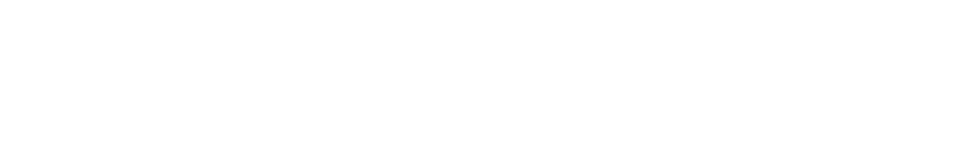
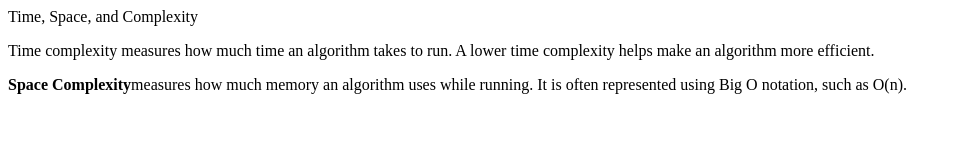
Before and after one commit to acciojob/time-and-space-complexity-Tarun-pal-26, a website: page main.html in a window 1280 px wide. Shown: the whole page, without its empty margins (0-958 px from the left). Drawn offline with Linux system fonts and the light colour scheme.

Commit message:
created a submission

```diff
--- a/main.html
+++ b/main.html
@@ -4,10 +4,14 @@
 
 <head>
 	<link rel="stylesheet" href="styles.css">
+	<title>Time and Space Complexity</title>
 </head>
 
 <body>
 	<!-- the entire body must be written by student -->
+	<hi>Time, Space, and Complexity</hi>
+	<p>Time complexity measures how much time an algorithm takes to run. A lower time complexity helps make an algorithm more efficient.</p>
+	<p><b>Space Complexity</b>measures how much memory an algorithm uses while running. It is often represented using Big O notation, such as O(n).</p>
     <script type="text/javascript" src="./script.js">
 </script>
 
```
